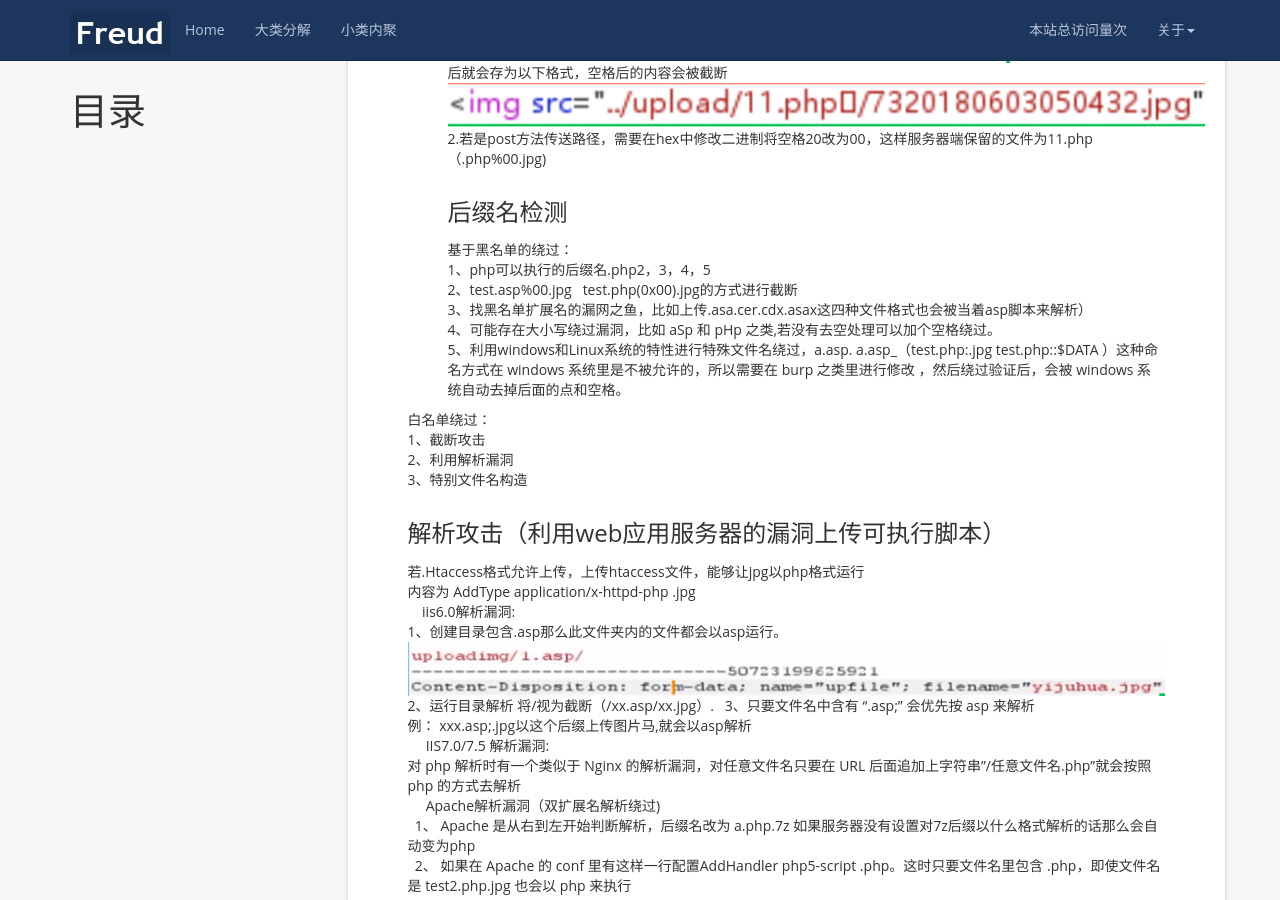
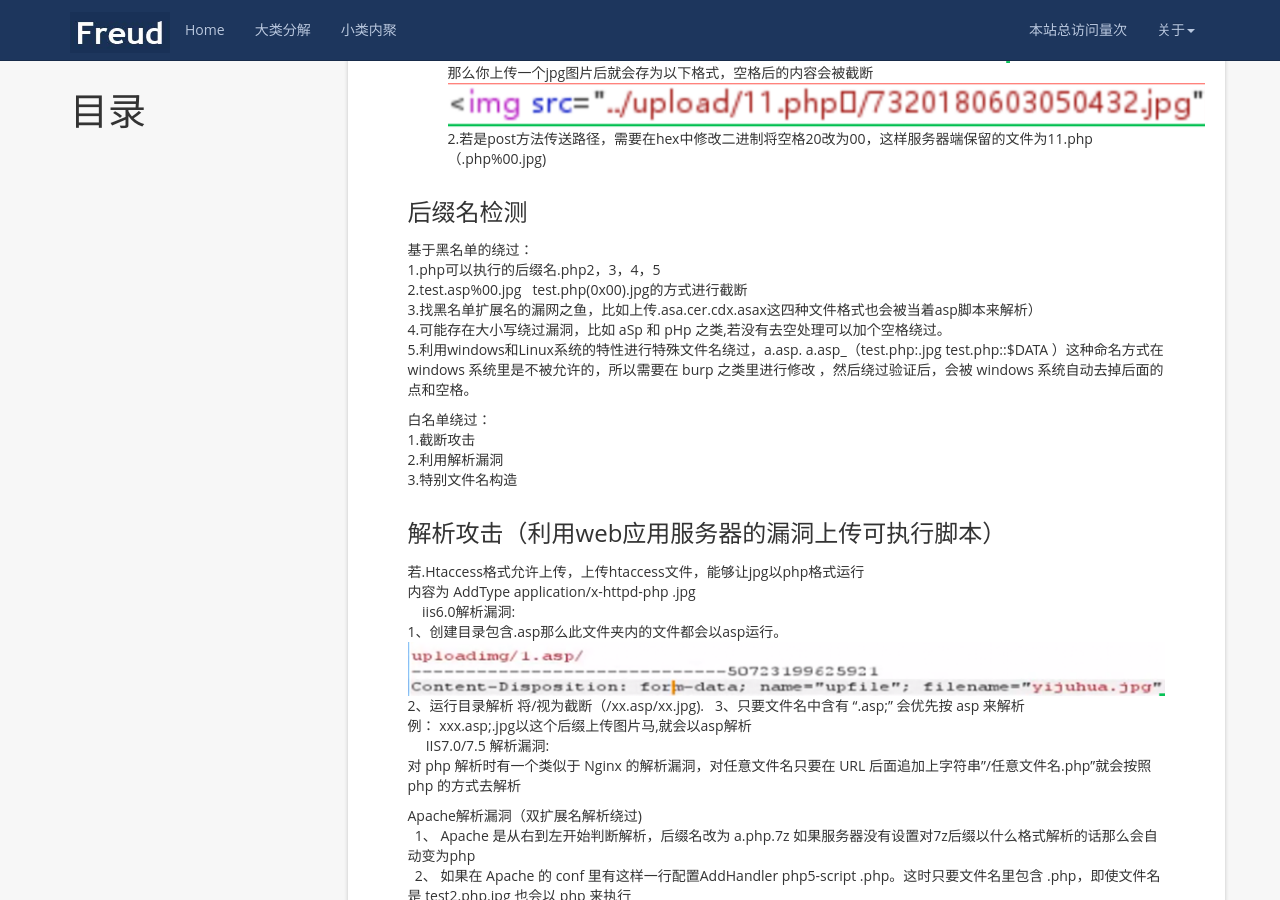
Before and after one commit to ljjbloghub/ljjbloghub.github.io, a Jekyll site: the page built from _posts/2019-04-06-文件上传漏洞详解.md, in a window 1280 px wide and 900 px high, scrolled down 1009 px. Built offline with Jekyll 4.4.1, drawn with Linux system fonts in a browser that asks for light colours; nearby versions of some CDN libraries; a script that is not in the unit is left out; comment, search, counter and statistics services are not loaded.

```diff
--- a/_posts/2019-04-06-文件上传漏洞详解.md
+++ b/_posts/2019-04-06-文件上传漏洞详解.md
@@ -10,6 +10,7 @@ categories: document
 在burp中将图片后缀名改为asp后，在服务器中就会以asp格式存储
 ![](https://ljjbloghub.github.io/img/上传1.png)
 ##  服务器端检测绕过
+
 ### 文件类型(mime)检测
 可以使用burpsuite ，repeater模块修改content-Type：为image/png绕过验证.
 
@@ -20,18 +21,19 @@ burp抓包如果能看见上传文件路径，可以使用空字符截断目录
 那么你上传一个jpg图片后就会存为以下格式，空格后的内容会被截断
 ![](https://ljjbloghub.github.io/img/上传3.png)
 2.若是post方法传送路径，需要在hex中修改二进制将空格20改为00，这样服务器端保留的文件为11.php（.php%00.jpg)
+
 ### 后缀名检测
 基于黑名单的绕过：
-1、php可以执行的后缀名.php2，3，4，5
-2、test.asp%00.jpg   test.php(0x00).jpg的方式进行截断
-3、找黑名单扩展名的漏网之鱼，比如上传.asa\.cer\.cdx\.asax这四种文件格式也会被当着asp脚本来解析）
-4、可能存在大小写绕过漏洞，比如 aSp 和 pHp 之类,若没有去空处理可以加个空格绕过。
-5、利用windows和Linux系统的特性进行特殊文件名绕过，a.asp. a.asp_（test.php:.jpg test.php::$DATA ）这种命名方式在 windows 系统里是不被允许的，所以需要在 burp 之类里进行修改 ，然后绕过验证后，会被 windows 系统自动去掉后面的点和空格。
+1.php可以执行的后缀名.php2，3，4，5
+2.test.asp%00.jpg   test.php(0x00).jpg的方式进行截断
+3.找黑名单扩展名的漏网之鱼，比如上传.asa\.cer\.cdx\.asax这四种文件格式也会被当着asp脚本来解析）
+4.可能存在大小写绕过漏洞，比如 aSp 和 pHp 之类,若没有去空处理可以加个空格绕过。
+5.利用windows和Linux系统的特性进行特殊文件名绕过，a.asp. a.asp_（test.php:.jpg test.php::$DATA ）这种命名方式在 windows 系统里是不被允许的，所以需要在 burp 之类里进行修改 ，然后绕过验证后，会被 windows 系统自动去掉后面的点和空格。
 
 白名单绕过：
-1、截断攻击
-2、利用解析漏洞
-3、特别文件名构造
+1.截断攻击
+2.利用解析漏洞
+3.特别文件名构造
 
 
 ### 解析攻击（利用web应用服务器的漏洞上传可执行脚本）
@@ -42,7 +44,7 @@ burp抓包如果能看见上传文件路径，可以使用空字符截断目录
 iis6.0解析漏洞:
 1、创建目录包含.asp那么此文件夹内的文件都会以asp运行。
 ![](https://ljjbloghub.github.io/img/上传4.png)
-2、运行目录解析 将/视为截断（/xx.asp/xx.jpg）.
+2、运行目录解析 将/视为截断（/xx.asp/xx.jpg).
 3、只要文件名中含有 ".asp;" 会优先按 asp 来解析
  例： xxx.asp;.jpg以这个后缀上传图片马,就会以asp解析
 
```
